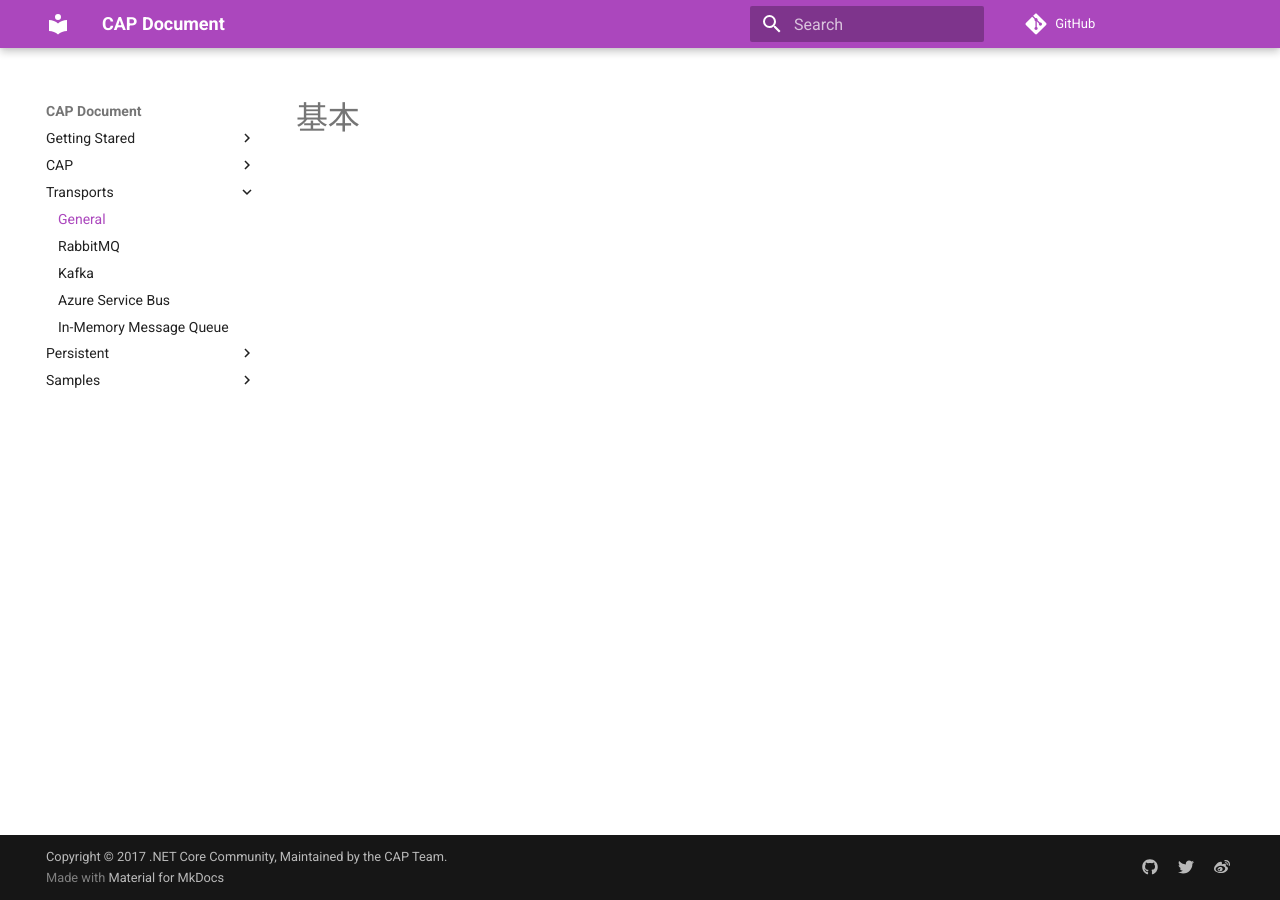
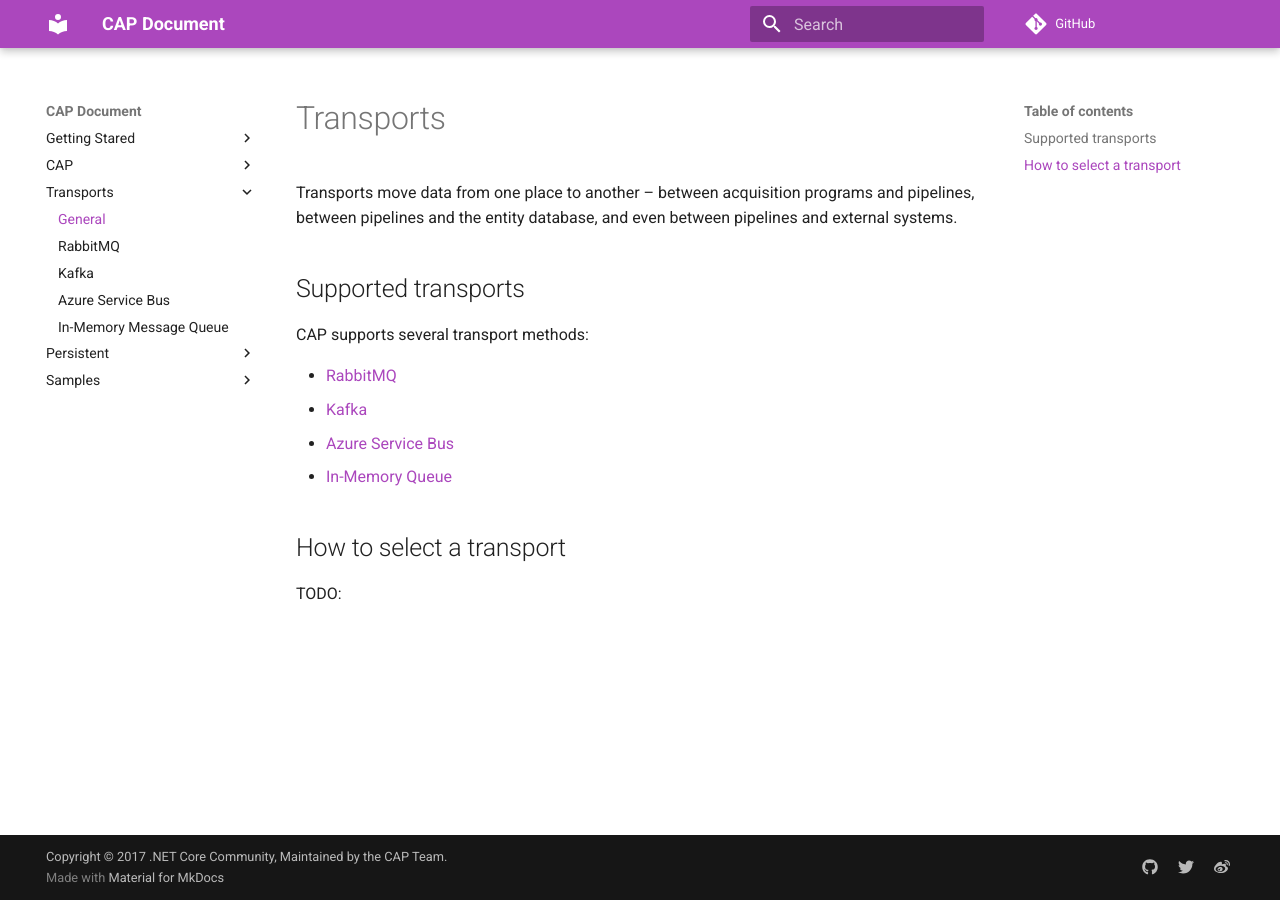
Before and after one commit to dotnetcore/CAP, an MkDocs documentation site: the page built from docs/content/user-guide/cn/transports/general.md, in a window 1280 px wide. Built offline with MkDocs 1.6.1 and Material for MkDocs 9.7.7, drawn with Linux system fonts in a browser that asks for light colours; comment, search, counter and statistics services are not loaded.

Commit message:
update docs

```diff
--- a/docs/content/user-guide/cn/transports/general.md
+++ b/docs/content/user-guide/cn/transports/general.md
@@ -1 +1,16 @@
-# 基本
+# Transports
+
+Transports move data from one place to another – between acquisition programs and pipelines, between pipelines and the entity database, and even between pipelines and external systems.
+
+## Supported transports
+
+CAP supports several transport methods:
+
+* [RabbitMQ](rabbitmq.md)
+* [Kafka](kafka.md)
+* [Azure Service Bus](azure-service-bus.md)
+* [In-Memory Queue](in-memory-queue.md)
+
+## How to select a transport
+
+TODO:
```
